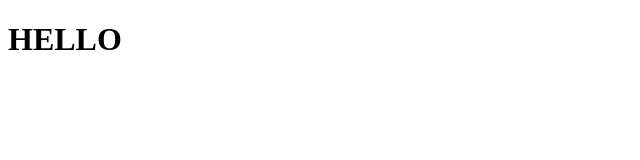
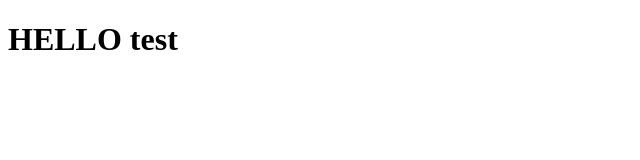
Before and after one commit to adam91holt/321COM, a plain HTML site: page index.html in a window 1280 px wide. Shown: the full height of the page, 0-640 px from the left. Drawn offline with Linux system fonts and the light colour scheme.

Commit message:
2nd commit

```diff
--- a/index.html
+++ b/index.html
@@ -7,6 +7,6 @@
     <title></title>
 </head>
 <body>
-<h1>HELLO</h1>
+<h1>HELLO test</h1>
 </body>
 </html>
```
